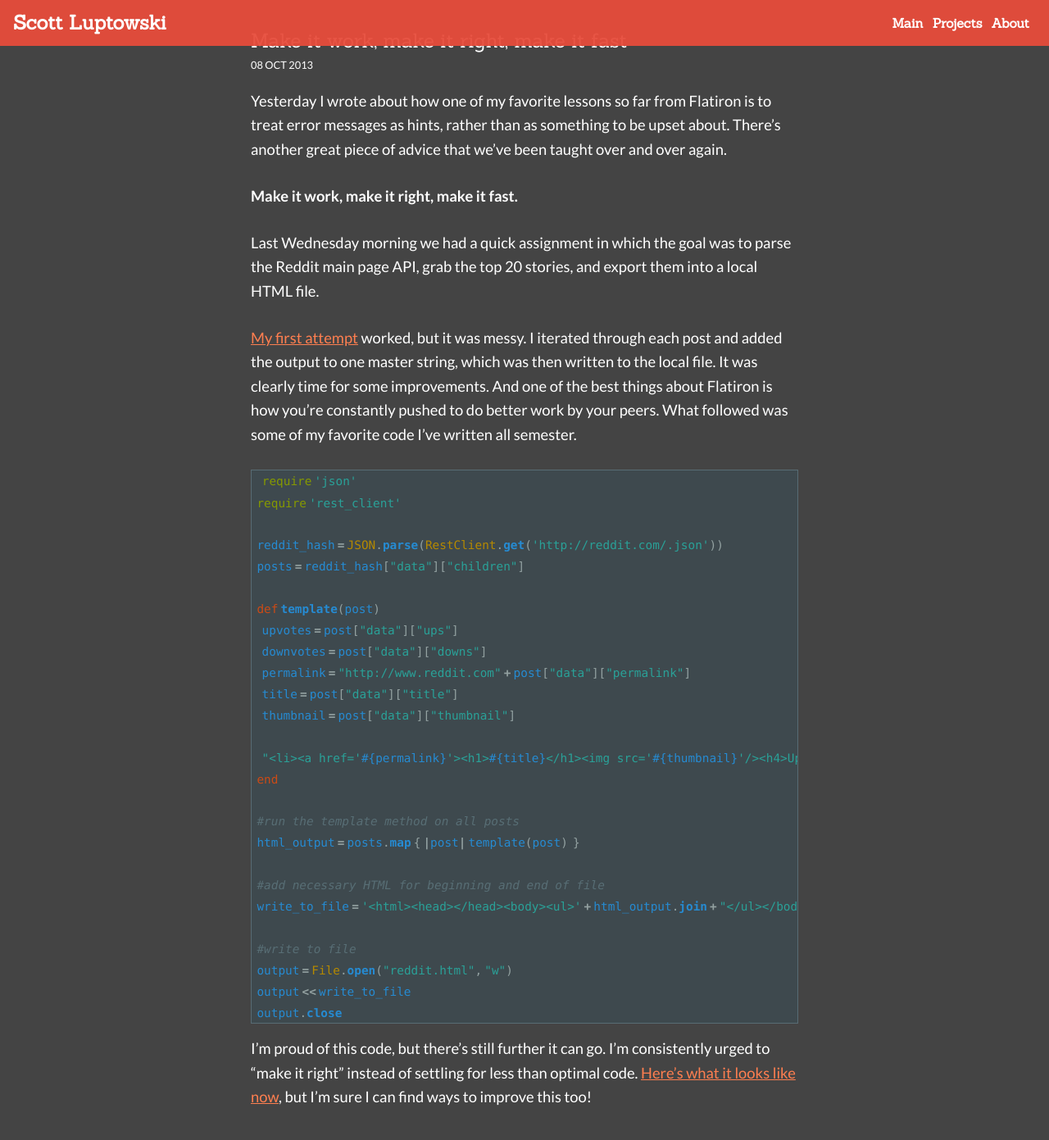
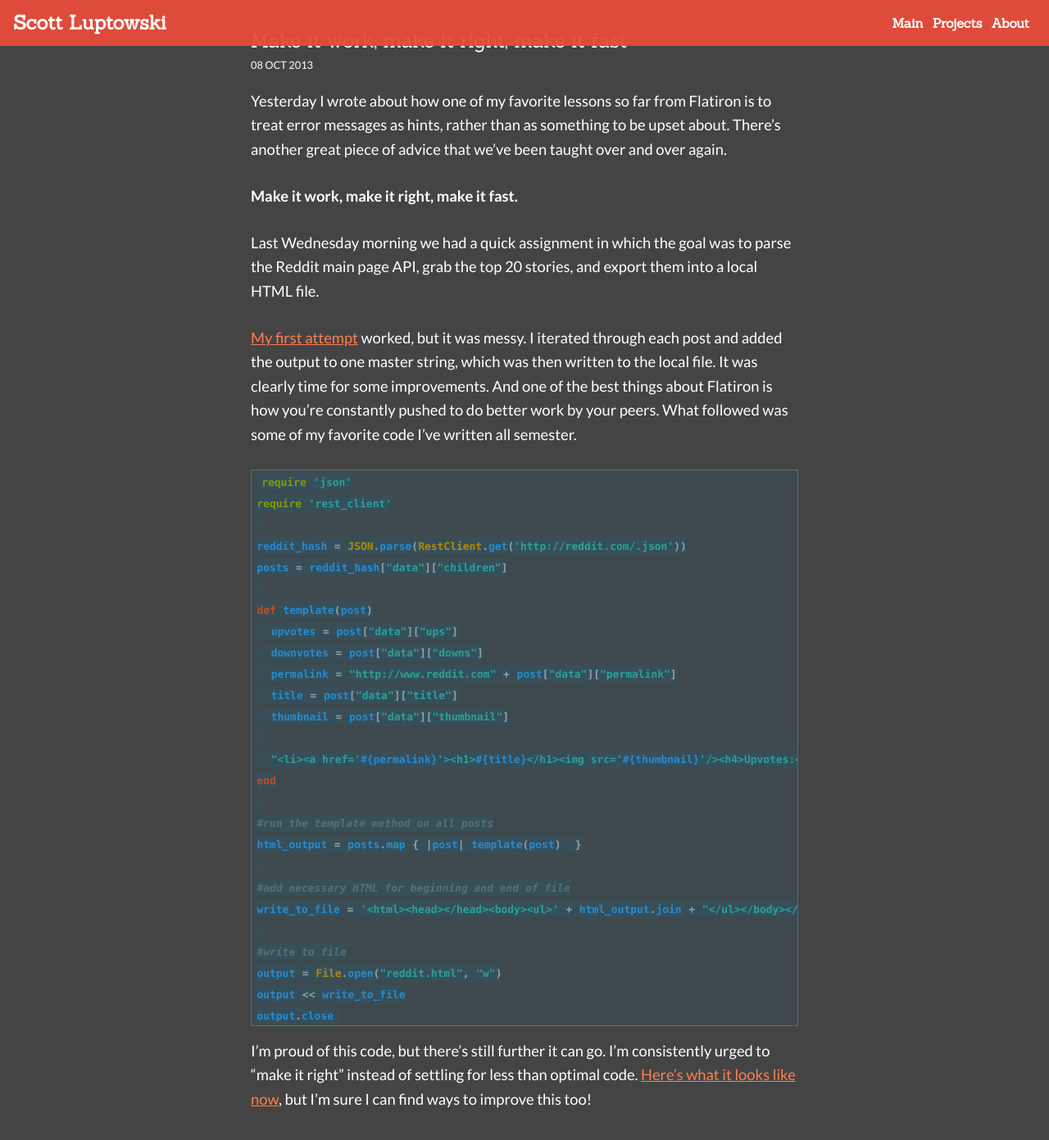
Before and after one commit to sammylupt/scottluptowski.com, a Jekyll site: the page built from posts/_posts/2013-10-08-make-it-work-make-it-right.markdown, in a window 1280 px wide and 1400 px high, scrolled down 85 px. Shown: the top 1391 px of the window at 82% size. Built offline with Jekyll 4.4.1, drawn with Linux system fonts in a browser that asks for light colours; nearby versions of some CDN libraries; Markdown is read by kramdown in place of the engine named in the settings.

Commit message:
code formatting css fixes

```diff
--- a/css/main.css
+++ b/css/main.css
@@ -128,8 +128,10 @@ code, pre {
   overflow: scroll;
 }
 
-code span {
+code, code span {
+  background-color:rgba(40, 94, 119,.2);
   font-family: Menlo,Monaco,"Andale Mono","lucida console","Courier New",monospace;
+  font-weight: bold;
   font-size: .9em;
 }
 
```
